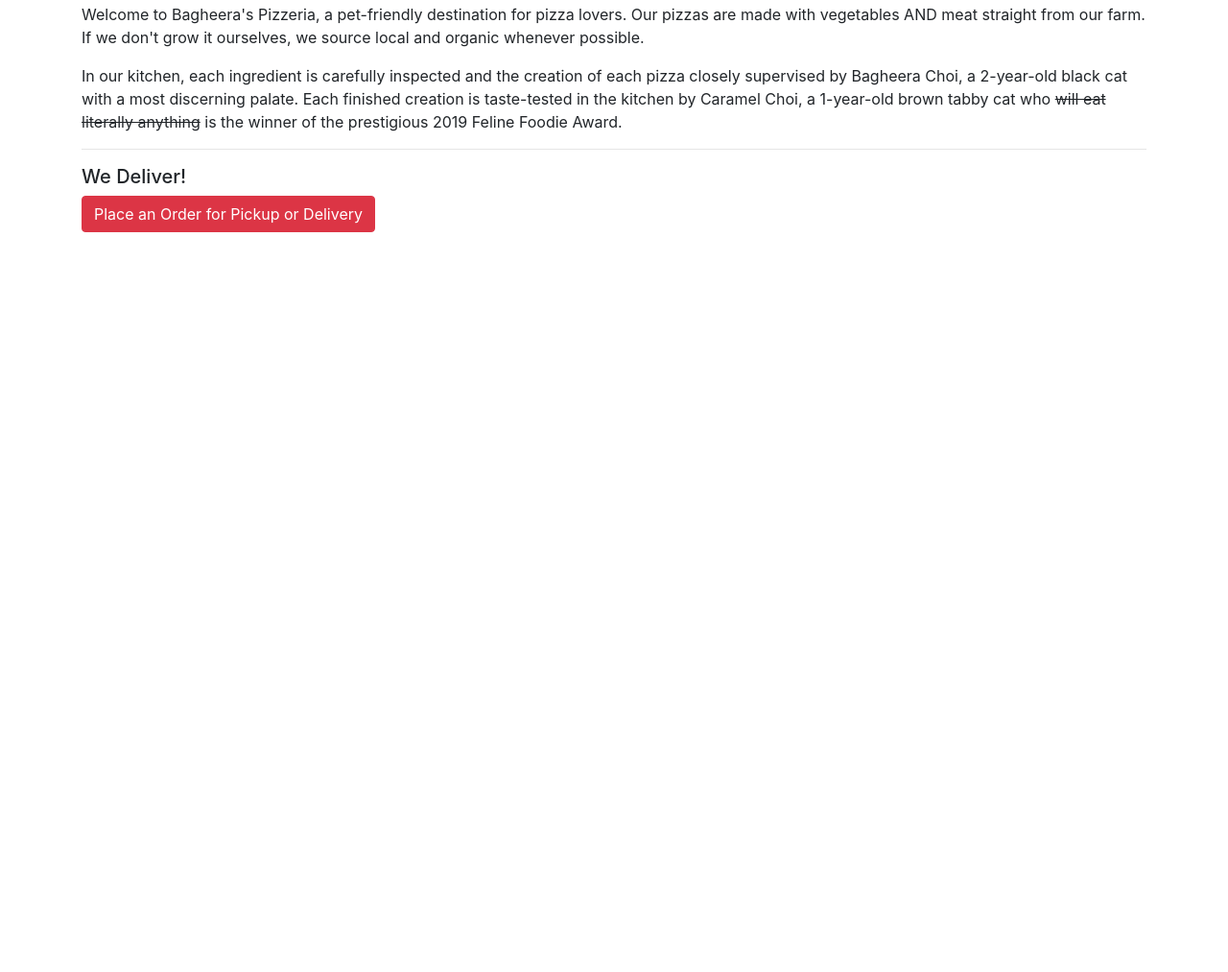
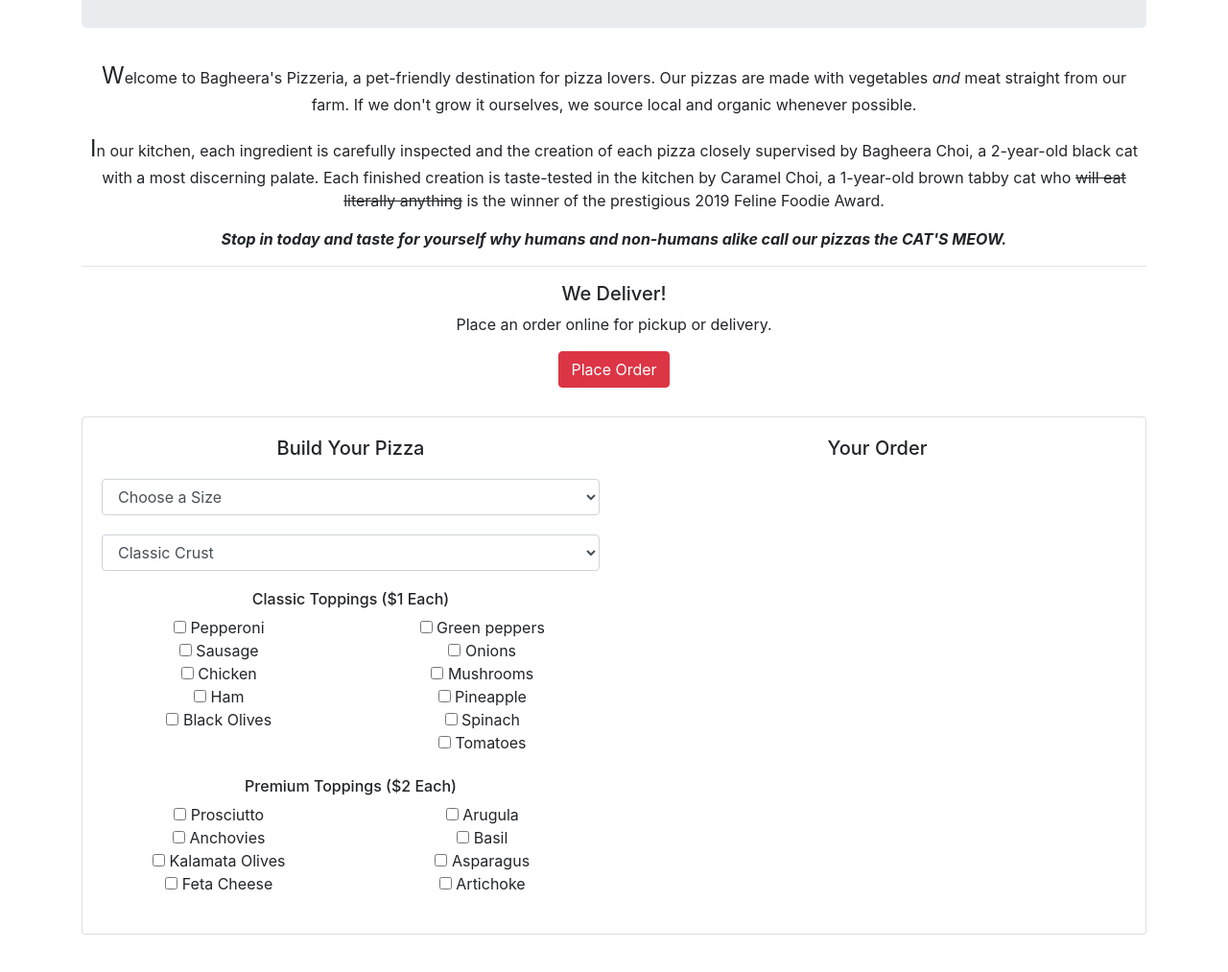
Before and after one commit to schoinh/pizza, a plain HTML site: page index.html in a window 1280 px wide. Shown: the part 245-1258 px from the top of the page at 96% size. Before the commit the page ends 800 px from the top, so only its background shows below. Drawn offline with Linux system fonts and the light colour scheme.

Commit message:
add most of order form to html

```diff
--- a/css/styles.css
+++ b/css/styles.css
@@ -1,3 +1,27 @@
-.cross-out {
-  text-decoration: line-through;
+body {
+  margin: auto;
+  text-align: center;
 }
+
+.container {
+  margin-bottom: 100px;
+}
+
+.first-letter {
+  font-size: 1.5em;
+}
+
+#stop-in {
+  font-style: italic;
+  font-weight: bold;
+}
+
+.card {
+  /* display: none; */
+  margin-top: 30px;
+}
+
+.form-group {
+  margin-top: 20px;
+  margin-bottom: 20px;
+}
--- a/index.html
+++ b/index.html
@@ -10,17 +10,88 @@
   <body>
     <div class="container">
       <div class="jumbotron">
-        <h1>Bagheera's Pizzeria</h1>
+        <h1 class="display-2">Bagheera's Pizzeria</h1>
         <h5>Making You and Your Cats' Pizza Dreams Come True Since 2018</h5>
       </div>
       <p>
-        Welcome to Bagheera's Pizzeria, a pet-friendly destination for pizza lovers. Our pizzas are made with vegetables AND meat straight from our farm. If we don't grow it ourselves, we source local and organic whenever possible.
+        <span class="first-letter">W</span>elcome to Bagheera's Pizzeria, a pet-friendly destination for pizza lovers. Our pizzas are made with vegetables <i>and</i> meat straight from our farm. If we don't grow it ourselves, we source local and organic whenever possible.
       </p><p>
-        In our kitchen, each ingredient is carefully inspected and the creation of each pizza closely supervised by Bagheera Choi, a 2-year-old black cat with a most discerning palate. Each finished creation is taste-tested in the kitchen by Caramel Choi, a 1-year-old brown tabby cat who <span class="cross-out">will eat literally anything</span> is the winner of the prestigious 2019 Feline Foodie Award.
+        <span class="first-letter">I</span>n our kitchen, each ingredient is carefully inspected and the creation of each pizza closely supervised by Bagheera Choi, a 2-year-old black cat with a most discerning palate. Each finished creation is taste-tested in the kitchen by Caramel Choi, a 1-year-old brown tabby cat who <s>will eat literally anything</s> is the winner of the prestigious 2019 Feline Foodie Award.
+      </p>
+      <p id="stop-in">
+        Stop in today and taste for yourself why humans and non-humans alike call our pizzas the CAT'S MEOW.
       </p>
       <hr>
       <h5>We Deliver!</h5>
-      <button class="btn btn-danger">Place an Order for Pickup or Delivery</button>
+      <p>Place an order online for pickup or delivery.</p>
+      <button class="btn btn-danger" id="order-start">Place Order</button>
+      <div class="card">
+        <div class="card-body">
+          <div class="row">
+            <div class="col col-lg-6" id="build-pizza">
+              <h5>Build Your Pizza</h5>
+              <form>
+                <div class="form-group">
+                  <select class="form-control" id="size">
+                    <option selected>Choose a Size</option>
+                    <option value="small">Small (9") - $6</option>
+                    <option value="medium">Medium (12") - $9
+                    </option>
+                    <option value="large">Large (14") - $12</option>
+                    <option value="xLarge">X-Large (16") - $15</option>
+                  </select>
+                </div>
+                <div class="form-group">
+                  <select class="form-control" id="crust">
+                    <option value="standard">Classic Crust</option>
+                    <option value="gluten-free">Gluten-Free Crust - Add $1.50
+                    </option>
+                  </select>
+                </div>
+                <div class="form-group">
+                  <h6>Classic Toppings ($1 Each)</h6>
+                  <div class="row">
+                    <div class="col">
+                      <input type="checkbox" name="basic-toppings" value="pepperoni"> Pepperoni<br>
+                      <input type="checkbox" name="basic-toppings" value="sausage"> Sausage<br>
+                      <input type="checkbox" name="basic-toppings" value="chicken"> Chicken<br>
+                      <input type="checkbox" name="basic-toppings" value="ham"> Ham<br>
+                      <input type="checkbox" name="basic-toppings" value="black-olives"> Black Olives<br>
+                    </div>
+                    <div class="col">
+                      <input type="checkbox" name="basic-toppings" value="green-peppers"> Green peppers<br>
+                      <input type="checkbox" name="basic-toppings" value="onions"> Onions<br>
+                      <input type="checkbox" name="basic-toppings" value="mushrooms"> Mushrooms<br>
+                      <input type="checkbox" name="basic-toppings" value="pineapple"> Pineapple<br>
+                      <input type="checkbox" name="basic-toppings" value="spinach"> Spinach<br>
+                      <input type="checkbox" name="basic-toppings" value="tomatoes"> Tomatoes<br>
+                    </div>
+                  </div>
+                  <br>
+                  <h6>Premium Toppings ($2 Each)</h6>
+                  <div class="row">
+                    <div class="col">
+                      <input type="checkbox" name="premium-toppings" value="prosciutto"> Prosciutto<br>
+                      <input type="checkbox" name="premium-toppings" value="anchovies"> Anchovies<br>
+                      <input type="checkbox" name="premium-toppings" value="kalamata"> Kalamata Olives<br>
+                      <input type="checkbox" name="premium-toppings" value="feta"> Feta Cheese<br>
+                    </div>
+                    <div class="col">
+                      <input type="checkbox" name="premium-toppings" value="arugula"> Arugula<br>
+                      <input type="checkbox" name="premium-toppings" value="basil"> Basil<br>
+                      <input type="checkbox" name="premium-toppings" value="asparagus"> Asparagus<br>
+                      <input type="checkbox" name="basic-toppings" value="artichoke"> Artichoke<br>
+                    </div>
+                  </div>
+                </div>
+              </form>
+            </div>
+            <div class="col col-lg-6">
+              <h5>Your Order</h5>
+            </div>
+          </div>
+        </div>
+      </div>
     </div>
   </body>
 </html>
--- a/js/scripts.js
+++ b/js/scripts.js
@@ -1,10 +1,10 @@
 // Business Logic --------------------
 
 var sizeCosts = {   // Base cost for a pizza depending on its size
-  small: 5,
-  medium: 8,
-  large: 11,
-  xLarge: 14
+  small: 6,
+  medium: 9,
+  large: 12,
+  xLarge: 15
 }
 
 function Order() {
@@ -41,5 +41,7 @@ Pizza.prototype.determineCost = function () {
 // UI Logic --------------------------
 
 $(function() {
-
+  $("#order-start").click(function() {
+    $(".card").slideDown();
+  })
 })
```
